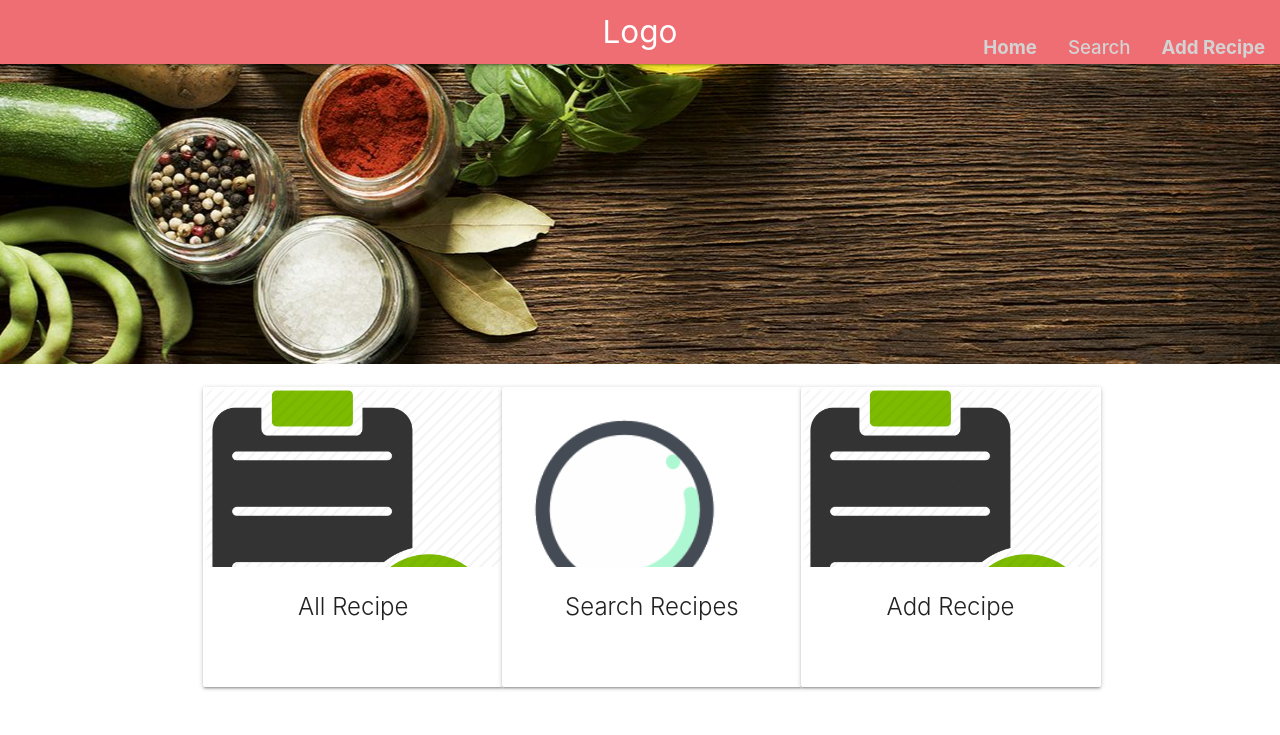
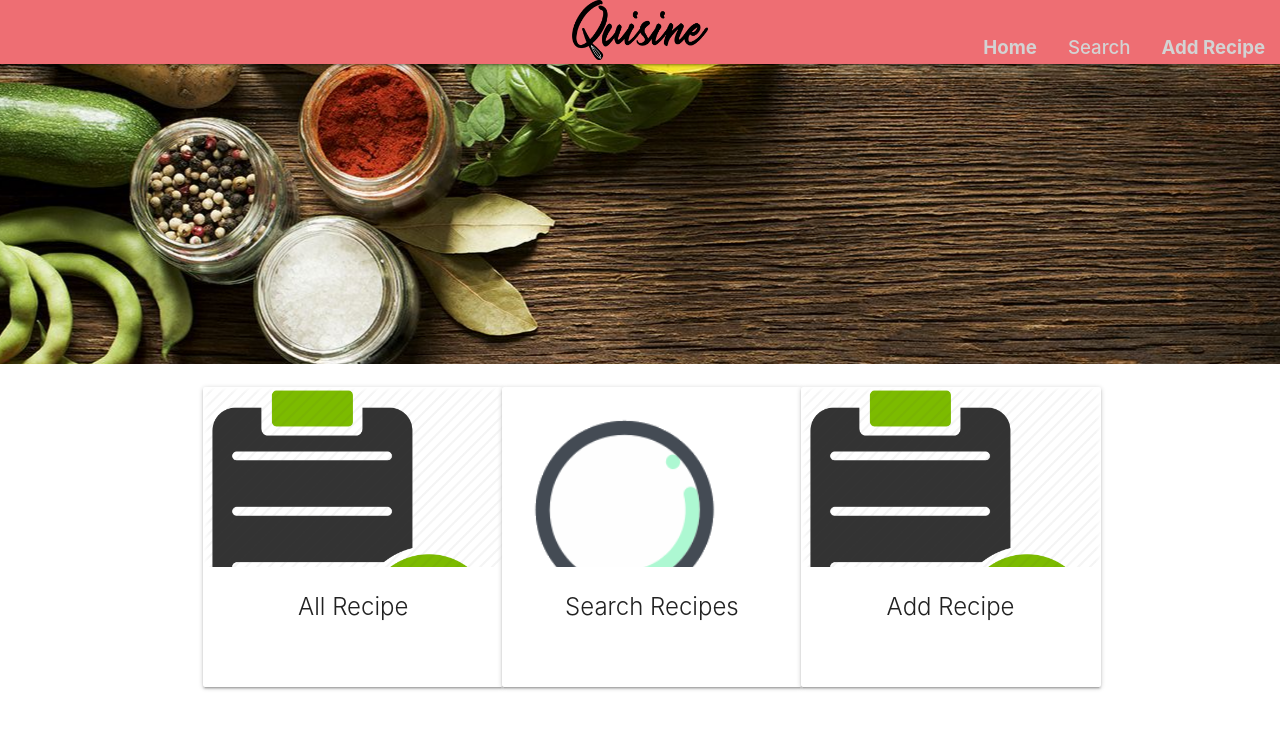
Before and after one commit to ljmccode/Quisine, a website: page public/index.html in a window 1280 px wide. Shown: the top 735 px of the page. Drawn offline with nearby package versions, Linux system fonts and the light colour scheme.

Commit message:
Logo added

```diff
--- a/public/css/index.css
+++ b/public/css/index.css
@@ -101,3 +101,7 @@ h1 { font-size: 1.5em; margin: 10px; }
 .rating > input:checked ~ label:hover,
 .rating > label:hover ~ input:checked ~ label, /* lighten current selection */
 .rating > input:checked ~ label:hover ~ label { color: #FFED85;  }
+
+.brand-logo {
+    max-height: 60px;
+}
--- a/public/index.html
+++ b/public/index.html
@@ -35,8 +35,9 @@
     <div class="navbar-fixed">
         <nav>
             <div class="nav-wrapper">
-                <a href="#!" class="brand-logo center hide-on-small-only">Logo</a>
-                <a href="#!" class="brand-logo left show-on-small hide-on-med-and-up">Logo</a>
+                <img class="responsive-img brand-logo center hide-on-small-only" src="/images/quisine.png" alt="logo">
+                <!-- <a href="#!" class="brand-logo center hide-on-small-only"></a>
+                <a href="#!" class="brand-logo left show-on-small hide-on-med-and-up">Logo</a> -->
                 <ul class="right section table-of-contents">
                     <li id="home-nav"><a href="#home">Home</a></li>
                     <li id="search-nav"><a href="#search">Search</a></li>
```
Also changed, not shown: public/images/quisine.png (added).
